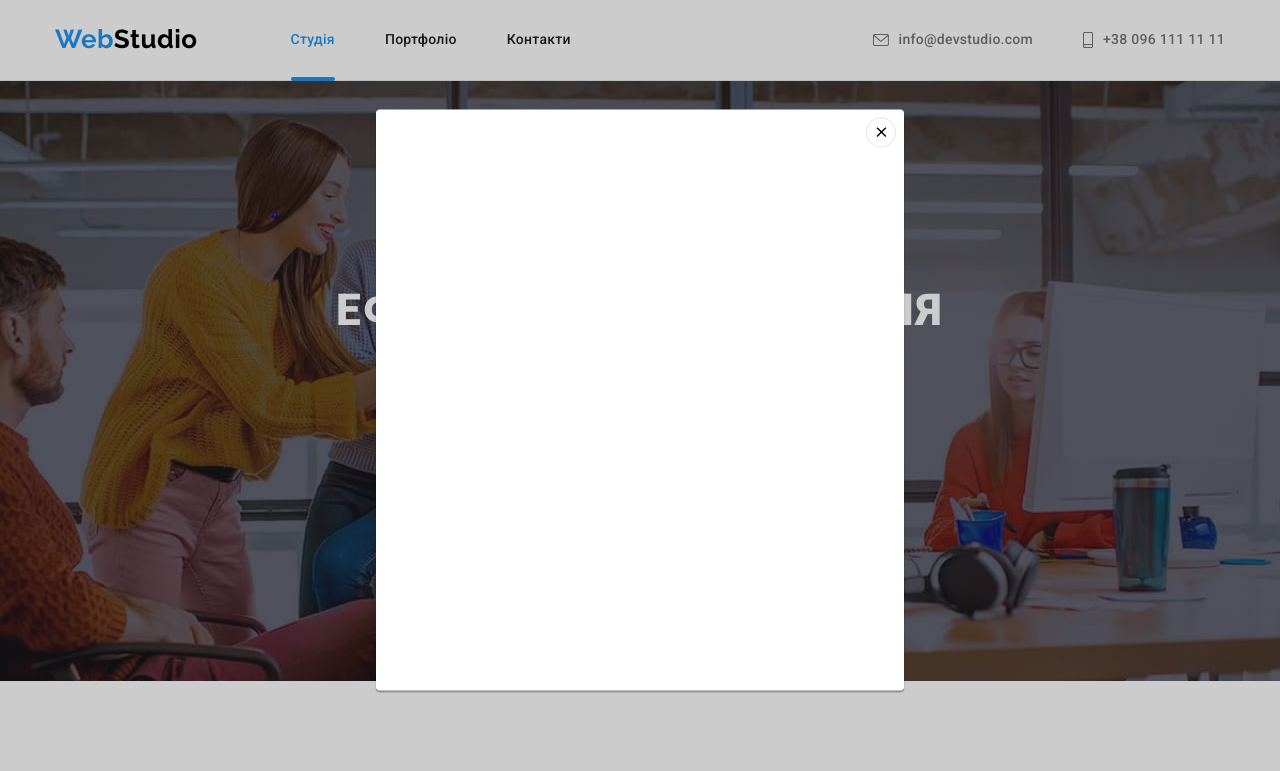
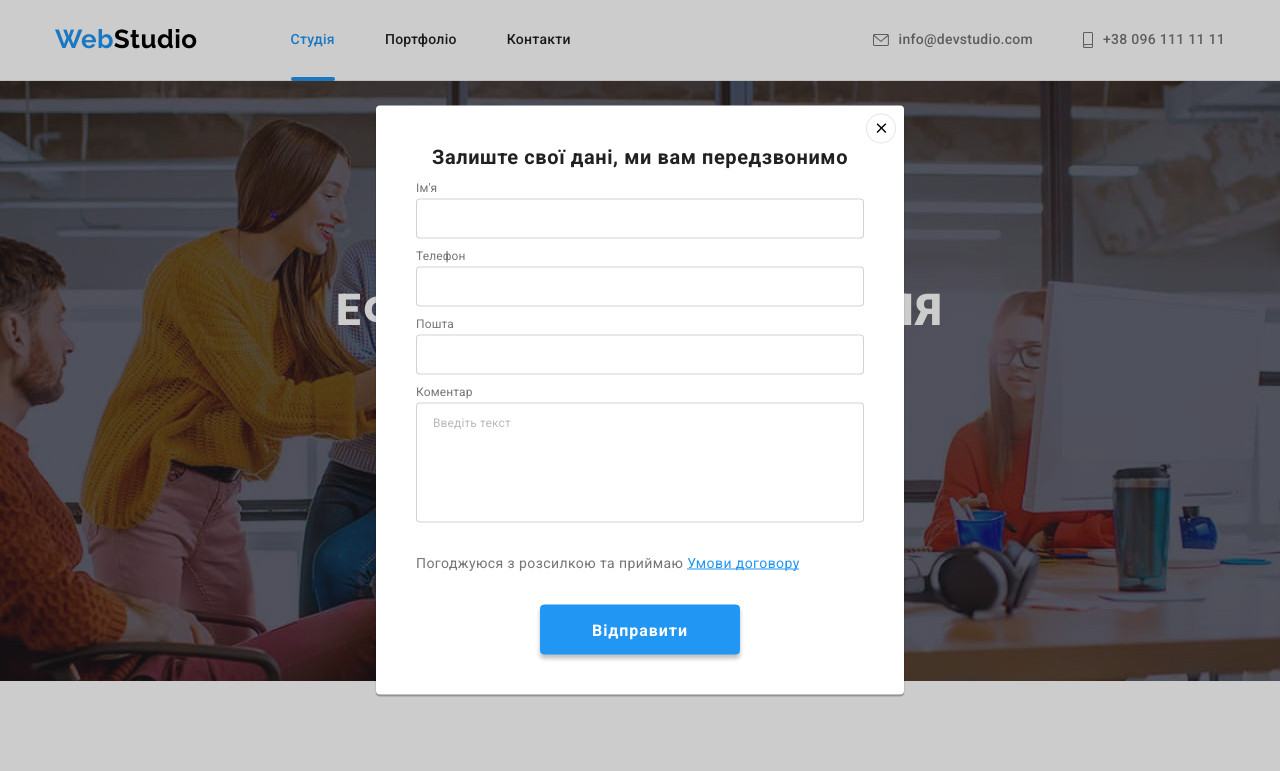
Before and after one commit to SydorenkoKateryna/goit-markup-hw-06, a plain HTML site: page index.html in a window 1280 px wide. Both pictures are taken after a click on the button "Замовити послугу". Shown: the top 771 px of the page. Drawn offline with nearby package versions, Linux system fonts and the light colour scheme.

Commit message:
Розмітка форми заявки (ч.1)

```diff
--- a/css/styles.css
+++ b/css/styles.css
@@ -306,7 +306,7 @@ img {
   left: 50%;
   width: 528px;
   min-height: 581px;
-  padding: 8px;
+  /* padding: 8px; */
 
   transform: translate(-50%, -50%) scale(1);
 
@@ -320,16 +320,169 @@ img {
 
 .button.modal-close {
   display: flex;
-  margin-left: auto;
   justify-content: center;
   align-items: center;
   width: 30px;
   height: 30px;
+  margin-top: 8px;
+  margin-bottom: 2px;
+  margin-left: auto;
+  margin-right: 8px;
 
   border-radius: 50%;
   border-color: var(--button-close-border);
 
   background-color: var(--primary-white-color);
+}
+
+.modal .user-data {
+  padding-bottom: 40px;
+  padding-right: 40px;
+  padding-left: 40px;
+}
+
+.user-data .text {
+  display: block;
+  margin-bottom: 30px;
+
+  text-align: center;
+
+  font-size: 20px;
+  line-height: 23px;
+  letter-spacing: 0.03em;
+
+  color: var(--primary-title-color);
+}
+
+.form-modal {
+  width: 448px;
+}
+
+.form-modal .form-field {
+  display: flex;
+  flex-direction: column;
+  position: relative;
+}
+
+.form-modal .form-field:not(:last-child) {
+  margin-bottom: 28px;
+}
+
+.form-modal .form-field:last-child {
+  margin-bottom: 20px;
+}
+
+.form-modal .form-label {
+  position: absolute;
+  top: -4px;
+  left: 0;
+  transform: translateY(-100%);
+
+  font-size: 12px;
+  line-height: calc(14 / 12);
+  letter-spacing: 0.01em;
+}
+
+.form-modal .form-input {
+  width: 100%;
+  height: 40px;
+  padding-top: 12px;
+  padding-bottom: 12px;
+  padding-left: 42px;
+  padding-right: 12px;
+
+  border: 1px solid rgba(33, 33, 33, 0.2);
+  border-radius: 4px;
+  background-color: var(--primary-white-color);
+
+  font-size: 12px;
+  line-height: calc(14 / 12);
+  letter-spacing: 0.01em;
+
+  color: var(--primary-black-color);
+}
+
+.form-modal .textarea-input {
+  width: 100%;
+  height: 120px;
+  resize: none;
+  padding-top: 12px;
+  padding-bottom: 12px;
+  padding-left: 16px;
+  padding-right: 16px;
+
+  border: 1px solid rgba(33, 33, 33, 0.2);
+  border-radius: 4px;
+  background-color: var(--primary-white-color);
+
+  font-size: 12px;
+  line-height: calc(14 / 12);
+  letter-spacing: 0.01em;
+
+  color: var(--primary-black-color);
+}
+
+.textarea-input::placeholder {
+  color: rgba(117, 117, 117, 0.5);
+}
+
+.form-modal .policy-field {
+  display: block;
+  margin-bottom: 30px;
+
+  text-align: left;
+}
+
+.form-modal .policy-label {
+  font-size: 14px;
+  line-height: calc(24 / 14);
+  letter-spacing: 0.03em;
+}
+
+.form-modal .policy-link {
+  position: relative;
+  text-decoration: none;
+  color: var(--accent-color);
+}
+
+.form-modal .policy-link::after {
+  content: "";
+  display: block;
+  width: 112px;
+  height: 1px;
+  position: absolute;
+  top: 85%;
+  left: 0;
+
+  background-color: var(--accent-color);
+}
+
+.form-modal .form-button {
+  width: 200px;
+  height: 50px;
+  padding-top: 10px;
+  padding-bottom: 10px;
+  padding-left: 10px;
+  padding-right: 10px;
+
+  font-weight: 700;
+  line-height: calc(30 / 16);
+  letter-spacing: 0.06em;
+
+  color: var(--primary-white-color);
+  background-color: var(--accent-color);
+  border-color: var(--accent-color);
+  box-shadow: 0px 4px 4px rgba(0, 0, 0, 0.25);
+
+  transition: color 250ms var(--cubic-bezier),
+    background-color 250ms var(--cubic-bezier),
+    border-color 250ms var(--cubic-bezier), box-shadow 250ms var(--cubic-bezier);
+}
+
+.form-modal .form-button:hover,
+.form-modal .form-button:focus {
+  background-color: #188ce8;
+  border-color: #188ce8;
 }
 
 /* Особливості */
@@ -632,7 +785,7 @@ img {
   margin-left: 93px;
 }
 
-.subscription > .text {
+.subscription .text {
   display: block;
   margin-bottom: 20px;
 
@@ -649,14 +802,14 @@ img {
   width: 570px;
 }
 
-.form-field {
+.form-footer .form-field {
   width: 358px;
   margin-right: 12px;
 
   position: relative;
 }
 
-.form-field .form-input {
+.form-footer .form-input {
   width: 100%;
   height: 50px;
   padding-top: 15px;
@@ -671,26 +824,26 @@ img {
   font-size: 16px;
   line-height: 20px;
 
-  color: rgba(255, 255, 255, 0.6);
+  color: var(--secondary-text-color);
 }
 
-.form-label {
+.form-footer .form-label {
   position: absolute;
   top: 15px;
   left: 16px;
   font-size: 16px;
   line-height: calc(20 / 16);
 
-  color: rgba(255, 255, 255, 0.6);
+  color: var(--secondary-text-color);
 }
 
-.form-button {
+.form-footer .form-button {
   width: 200px;
   height: 50px;
   padding-top: 10px;
   padding-bottom: 10px;
-  padding-left: 28px;
-  padding-right: 28px;
+  padding-left: 10px;
+  padding-right: 10px;
 
   font-weight: 700;
   line-height: calc(30 / 16);
@@ -701,8 +854,8 @@ img {
     border-color 250ms var(--cubic-bezier), box-shadow 250ms var(--cubic-bezier);
 }
 
-.form-button:hover,
-.form-button:focus {
+.form-footer .form-button:hover,
+.form-footer .form-button:focus {
   color: var(--primary-white-color);
   background-color: var(--accent-color);
   border-color: var(--accent-color);
--- a/index.html
+++ b/index.html
@@ -70,6 +70,49 @@
                   <use href="./images/icons.svg#close"></use>
                 </svg>
               </button>
+
+              <div class="user-data">
+                <b class="text">Залиште свої дані, ми вам передзвонимо</b>
+                <form class="form-modal">
+                  <label class="form-field">
+                    <input class="form-input" type="text" name="user-name" />
+                    <span class="form-label">Ім'я</span>
+                  </label>
+
+                  <label class="form-field">
+                    <input class="form-input" type="tel" name="user-tel" />
+                    <span class="form-label">Телефон</span>
+                  </label>
+
+                  <label class="form-field">
+                    <input class="form-input" type="email" name="user-mail" />
+                    <span class="form-label">Пошта</span>
+                  </label>
+
+                  <label class="form-field">
+                    <textarea
+                      class="textarea-input"
+                      name="user-message"
+                      placeholder="Введіть текст"
+                    ></textarea>
+                    <span class="form-label">Коментар</span>
+                  </label>
+
+                  <label class="policy-field">
+                    <input class="visually-hidden" type="checkbox" name="policy" />
+                    <span class="policy-label"
+                      >Погоджуюся з розсилкою та приймаю
+                      <a href="#" class="policy-link"
+                        >Умови договору</a
+                      ></span
+                    >
+                  </label>
+
+                  <button type="submit" class="button form-button">
+                    Відправити
+                  </button>
+                </form>
+              </div>
             </div>
           </div>
         </div>
```
